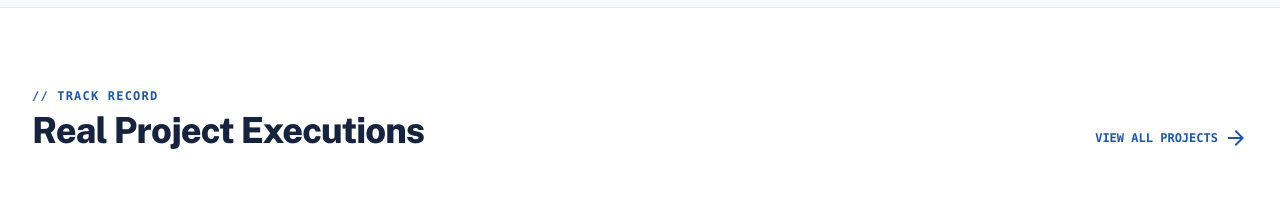
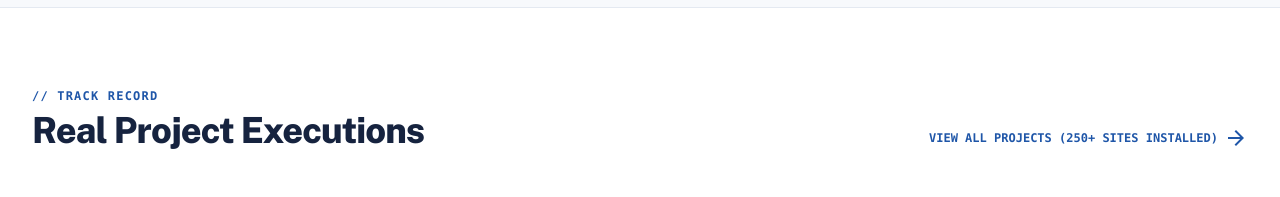
Before and after one commit to NaviDadhwal/gmp-vision-, a React (Vite) app in the folder frontend/: page / in a window 1280 px wide. Shown: the part 3020-3217 px from the top of the page. Built offline with nearby package versions, Linux system fonts and the light colour scheme; no server answers; grey boxes are pictures that could not be loaded.

Commit message:
fix(navigation): ensure 250+ sites link redirects to projects page with ScrollToTop and Vercel SPA rewrites

```diff
--- a/frontend/src/App.tsx
+++ b/frontend/src/App.tsx
@@ -1,4 +1,5 @@
-import { BrowserRouter, Routes, Route, Navigate } from 'react-router-dom';
+import { useEffect } from 'react';
+import { BrowserRouter, Routes, Route, Navigate, useLocation } from 'react-router-dom';
 import { PublicLayout } from './components/layout/PublicLayout';
 import { HomePage } from './pages/HomePage';
 import { DivisionsPage } from './pages/DivisionsPage';
@@ -16,9 +17,20 @@ import { AdminLayout } from './features/admin/components/AdminLayout';
 import { AdminLoginPage } from './features/admin/pages/AdminLoginPage';
 import { AdminDashboard } from './features/admin/pages/AdminDashboard';
 
+function ScrollToTop() {
+  const { pathname } = useLocation();
+
+  useEffect(() => {
+    window.scrollTo({ top: 0, left: 0, behavior: 'instant' });
+  }, [pathname]);
+
+  return null;
+}
+
 export function App() {
   return (
     <BrowserRouter>
+      <ScrollToTop />
       <Routes>
         {/* 1. Public Daylight Cleanroom Showcase Layout */}
         <Route element={<PublicLayout />}>
--- a/frontend/src/pages/HomePage.tsx
+++ b/frontend/src/pages/HomePage.tsx
@@ -1000,7 +1000,7 @@ export const HomePage: React.FC = () => {
               className="group inline-flex items-center gap-1.5 text-xs font-mono font-semibold uppercase text-[#1F56A8] hover:text-[#16233F] transition-colors"
               to="/projects"
             >
-              <span>View All Projects</span>
+              <span>View All Projects (250+ Sites Installed)</span>
               <span className="material-symbols-outlined text-sm group-hover:translate-x-1 transition-transform duration-200">
                 arrow_forward
               </span>
```
Also changed, not shown: frontend/vercel.json (added), 2 other files (tests, documents, lock files or other folders).
